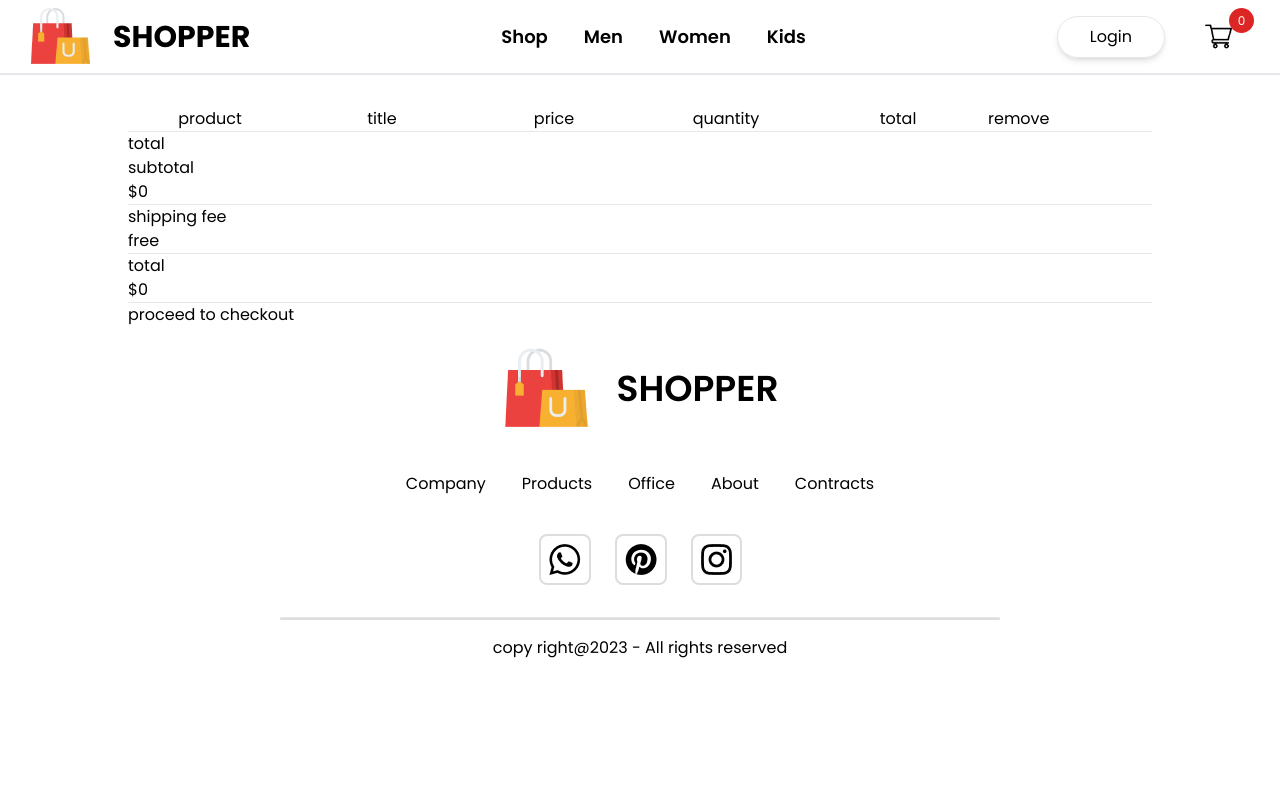
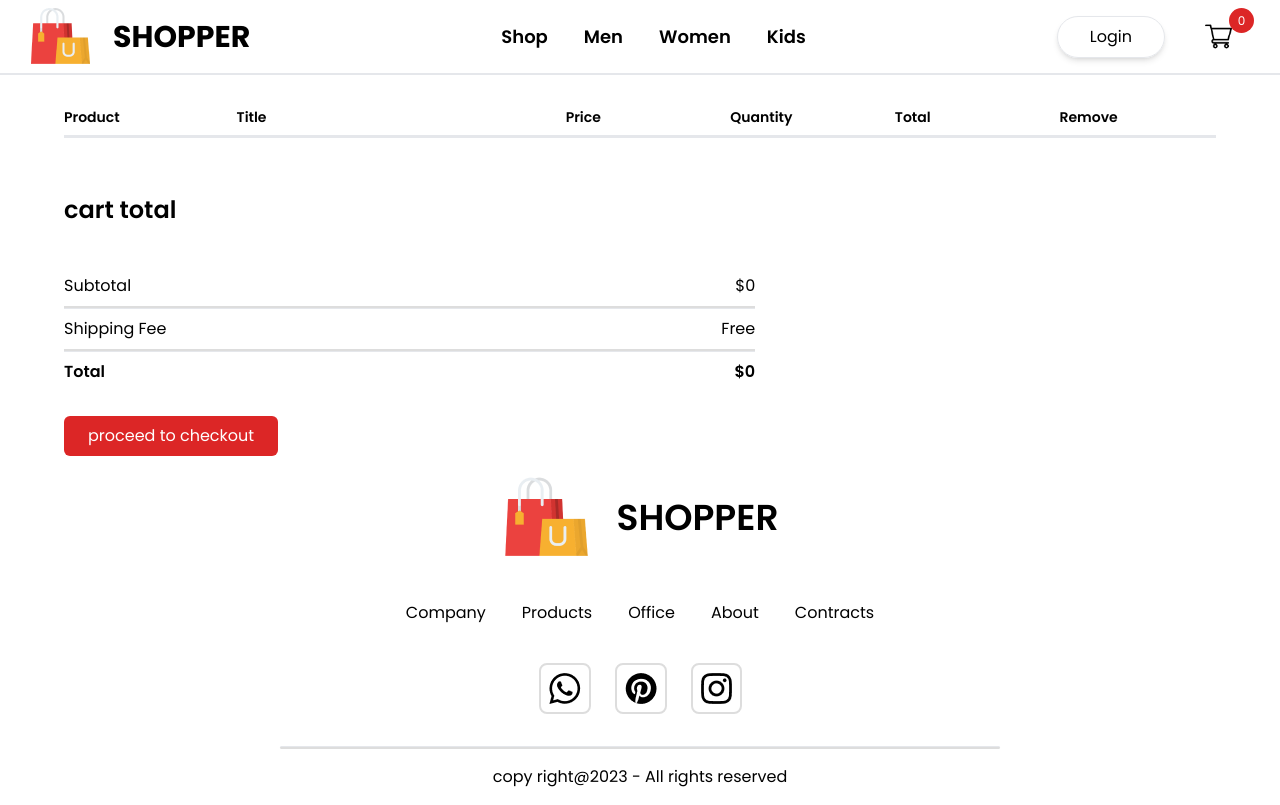
Before and after one commit to kiancodemy/ec, a React (Vite) app: page /cart in a window 1280 px wide. Built offline with nearby package versions, Linux system fonts and the light colour scheme.

Commit message:
fnished-cart

```diff
--- a/src/components/Navbar.jsx
+++ b/src/components/Navbar.jsx
@@ -1,11 +1,16 @@
 import Logo from "../assets/logo.png";
 import { Link } from "react-router-dom";
 import { useState } from "react";
+import { useContext } from "react";
+import { ShopContext } from "./context/Createcontext";
 
 import Cart from "../assets/cart_icon.png";
 
 function Navbar() {
   const [menu, setmenu] = useState("");
+
+  const { allnumbers } = useContext(ShopContext);
+  let total = allnumbers();
 
   return (
     <section>
@@ -59,7 +64,7 @@ function Navbar() {
               <img width={27} src={Cart} alt="cart" />
             </Link>
             <div className="absolute right-[-22px] top-[-15px]  w-[25px] h-[25px] rounded-full bg-red-600 text-white text-[12px] flex items-center justify-center">
-              0
+              {total}
             </div>
           </div>
         </div>
--- a/src/components/Productdisplay.jsx
+++ b/src/components/Productdisplay.jsx
@@ -88,7 +88,7 @@ function Productdisplay({ product }) {
             onClick={() => {
               additems(product.id);
             }}
-            className=" cursor-pointer bg-red-600 hover:bg-red-500 text-[#eee] py-2 duration-300 px-4 rounded-md hover:translate-y-[-3px]  self-start"
+            className=" cursor-pointer bg-red-600 hover:bg-red-700 text-[#eee] py-2 duration-300 px-4 rounded-md active:translate-y-2  self-start"
           >
             ADD TO CART
           </div>
--- a/src/components/context/Createcontext.jsx
+++ b/src/components/context/Createcontext.jsx
@@ -2,6 +2,7 @@ import { createContext } from "react";
 import { useState } from "react";
 export const ShopContext = createContext(null);
 import alldata from "../../assets/all_product.js";
+
 const get = () => {
   let cart = {};
   for (let i = 1; i < alldata.length + 1; i++) {
@@ -12,6 +13,7 @@ const get = () => {
 
 function Createcontext({ children }) {
   let [cartitems, setitems] = useState(get());
+
   let additems = (id) => {
     setitems({ ...cartitems, [id]: cartitems[id] + 1 });
     console.log(cartitems);
@@ -20,12 +22,35 @@ function Createcontext({ children }) {
   let removeitems = (id) => {
     setitems({ ...cartitems, [id]: cartitems[id] - 1 });
   };
+  let allnumbers = () => {
+    let number = 0;
+    for (let i in cartitems) {
+      if (cartitems[i] > 0) {
+        number += cartitems[i];
+      }
+    }
+    return number;
+  };
 
   let calculate = () => {
-    return Object.values(cartitems).reduce((a, b) => a + b, 0);
+    let total = 0;
+    for (let i in cartitems) {
+      if (cartitems[i] > 0) {
+        let find = alldata.find((e) => e.id === Number(i));
+        total += find.new_price * cartitems[i];
+      }
+    }
+    return total;
   };
 
-  const allproducts = { calculate, alldata, cartitems, additems, removeitems };
+  const allproducts = {
+    allnumbers,
+    calculate,
+    alldata,
+    cartitems,
+    additems,
+    removeitems,
+  };
   return (
     <ShopContext.Provider value={allproducts}>{children}</ShopContext.Provider>
   );
--- a/src/pages/Cart.jsx
+++ b/src/pages/Cart.jsx
@@ -2,37 +2,41 @@ import { useContext } from "react";
 import cross from "../assets/cart_cross_icon.png";
 import { ShopContext } from "../components/context/Createcontext";
 function Cart() {
-  let { alldata, cartitems, removeitems } = useContext(ShopContext);
+  let { calculate, alldata, cartitems, removeitems } = useContext(ShopContext);
+  let total = calculate();
   return (
-    <div className="max-w-[80%] mx-auto ">
-      <div className="grid grid-cols-6 gap-2 pt-8">
-        <p className=" text-center">product</p>
-        <p className="hidden lg:block text-center">title</p>
-        <p className=" text-center">price</p>
-        <p className=" text-center">quantity</p>
-        <p className=" text-center">total</p>
-        <p>remove</p>
+    <div className="max-w-[90%] mx-auto ">
+      <div className="pb-2 border-b-2 grid grid-cols-5 space-x-2 lg:grid-cols-7 pt-8">
+        <p className="font-semibold text-sm capitalize">product</p>
+        <p className="font-semibold text-sm capitalize lg:col-span-2 hidden lg:block">
+          title
+        </p>
+        <p className="font-semibold   text-sm capitalize ">price</p>
+        <p className="font-semibold   text-sm capitalize ">quantity </p>
+        <p className="font-semibold   text-sm capitalize ">total</p>
+        <p className="font-semibold   text-sm capitalize">remove</p>
       </div>
       <hr />
       {alldata.map((item) => {
         if (cartitems[item.id] > 0) {
           return (
             <div key={item.id}>
-              <div className="grid gap-2 grid-cols-6 pt-8 items-center justify-center">
+              <div className="grid space-x-2 border-b-4 gap-1 border-[#ddd] grid-cols-5  lg:grid-cols-7 py-2 items-center ">
                 <img
-                  className="mx-auto w-[50px]
-                  h-[50px] lg:w-[150px] lg:h-[150px] rounded-md "
+                  className=" w-[50px]
+
+                  h-[50px] lg:w-[80px] lg:h-[80px] rounded-md "
                   src={item.image}
                   alt=""
                 />
-                <p className=" hidden lg:block">{item.name}</p>
-                <p className=" text-center">{item.new_price}</p>
-                <button className="">{cartitems[item.id]}</button>
-                <p className=" text-center">
-                  {item.new_price * cartitems[item.id]}
-                </p>
+                <p className=" lg:col-span-2 hidden  lg:block">{item.name}</p>
+                <p>{item.new_price}</p>
+                <button className="border-2 border-[#ddd] py-1 px-2 w-1/3 ">
+                  {cartitems[item.id]}
+                </button>
+                <p>${item.new_price * cartitems[item.id]}</p>
                 <img
-                  className=" ml-5 cursor-pointer"
+                  className="cursor-pointer pl-6"
                   onClick={() => {
                     removeitems(item.id);
                   }}
@@ -45,27 +49,28 @@ function Cart() {
         }
         return null;
       })}
-      <div>
-        <div>
-          <h1>total</h1>
+      <div className="mt-10">
+        <div className="lg:w-3/5">
+          <h1 className="font-semibold text-2xl mb-6 py-4">cart total</h1>
           <div>
-            <div>
+            <div className="flex justify-between items-center py-2 border-b-2 capitalize border-[#ddd]">
               <p>subtotal</p>
-              <p>${0}</p>
+              <p>${total}</p>
             </div>
             <hr />
-            <div>
+            <div className="flex justify-between items-center py-2 border-b-2 capitalize border-[#ddd]">
               <p>shipping fee</p>
               <p>free</p>
             </div>
             <hr />
-            <div>
+            <div className="font-semibold border-none flex justify-between items-center py-2  capitalize">
               <p>total</p>
-              <p>${0}</p>
+              <p>${total}</p>
             </div>
-            <hr />
           </div>
-          <button>proceed to checkout</button>
+          <button className="bg-red-600 hover:bg-red-700 active:translate-y-1 duration-200 text-white inline-block rounded-md mt-6 py-2 px-6">
+            proceed to checkout
+          </button>
         </div>
       </div>
     </div>
```
